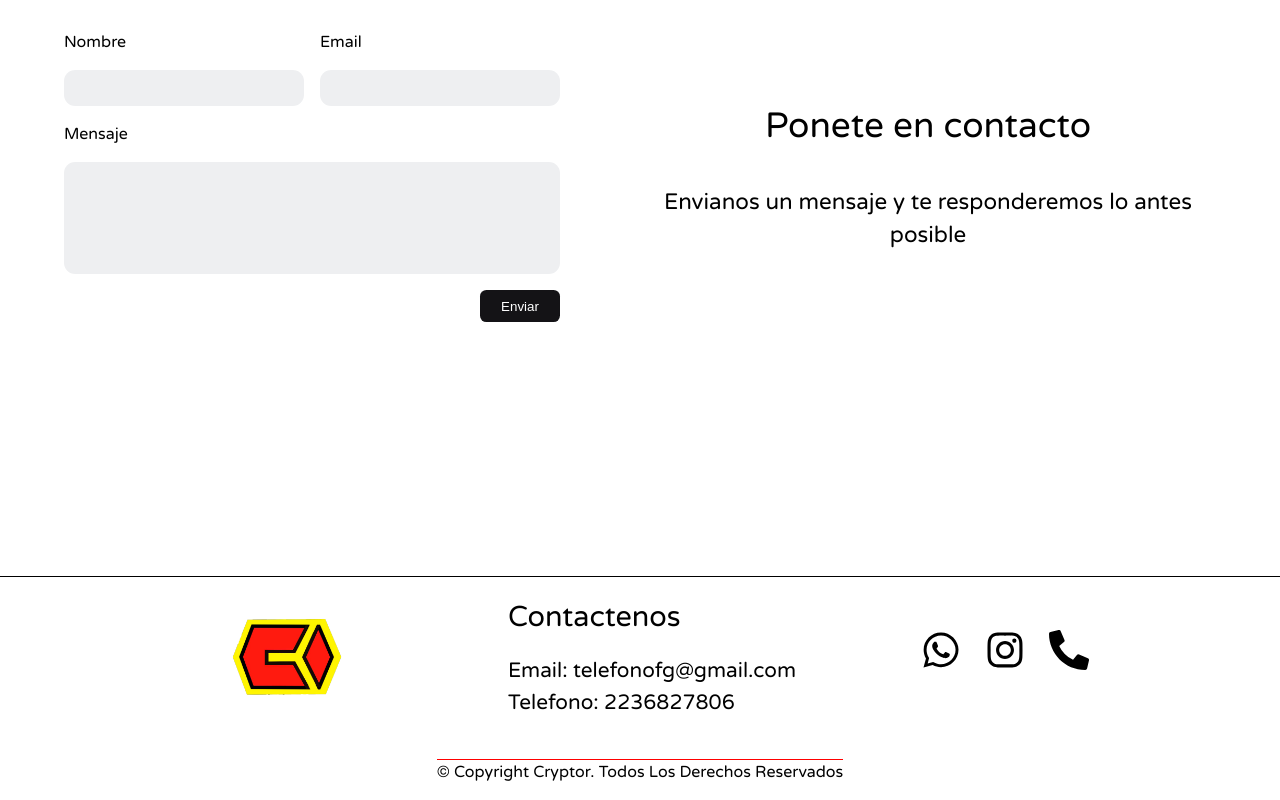
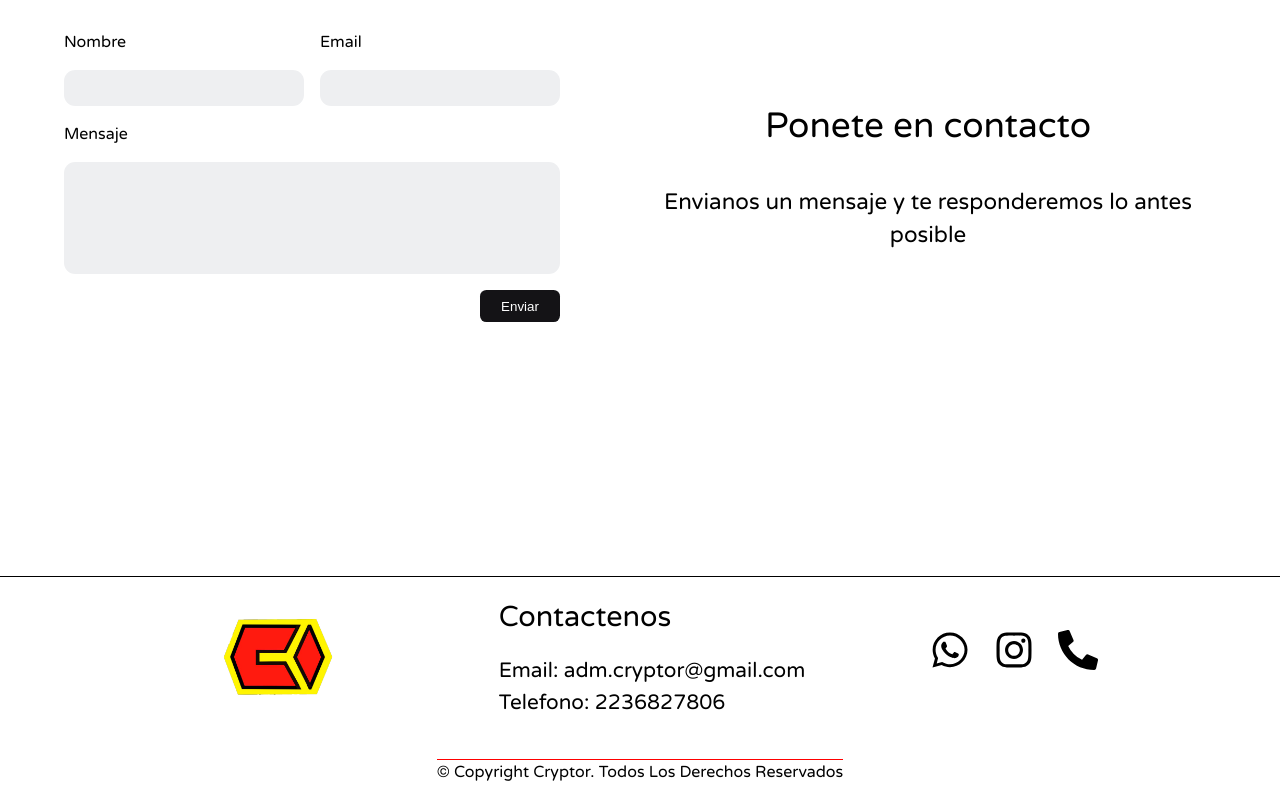
Before and after one commit to Fausto764/Cryptor, a React (Vite) app: page / in a window 1280 px wide. Shown: the part 2724-3524 px from the top of the page. Built offline with nearby package versions, Linux system fonts and the light colour scheme.

Commit message:
modificacion correos

```diff
--- a/src/components/Footer/Footer.jsx
+++ b/src/components/Footer/Footer.jsx
@@ -12,7 +12,7 @@ const Footer = () => {
         <div className='datos-contenedor'>
           <h4>Contactenos</h4>
           <div className='footer-datos'>
-            <span className='footer-email'>Email: telefonofg@gmail.com</span>{" "}
+            <span className='footer-email'>Email: adm.cryptor@gmail.com</span>{" "}
             <br />
             <span className='footer-telefono'>Telefono: 2236827806</span>
           </div>
--- a/src/pages/Contacto/Contacto.jsx
+++ b/src/pages/Contacto/Contacto.jsx
@@ -4,7 +4,7 @@ const Contacto = () => {
     <section className='contacto' id='contacto'>
       <form
         className='form'
-        action='https://formsubmit.co/fastcodee@gmail.com'
+        action='https://formsubmit.co/adm.cryptor@gmail.com'
         method='POST'
       >
         <div className='form__div'>
```
